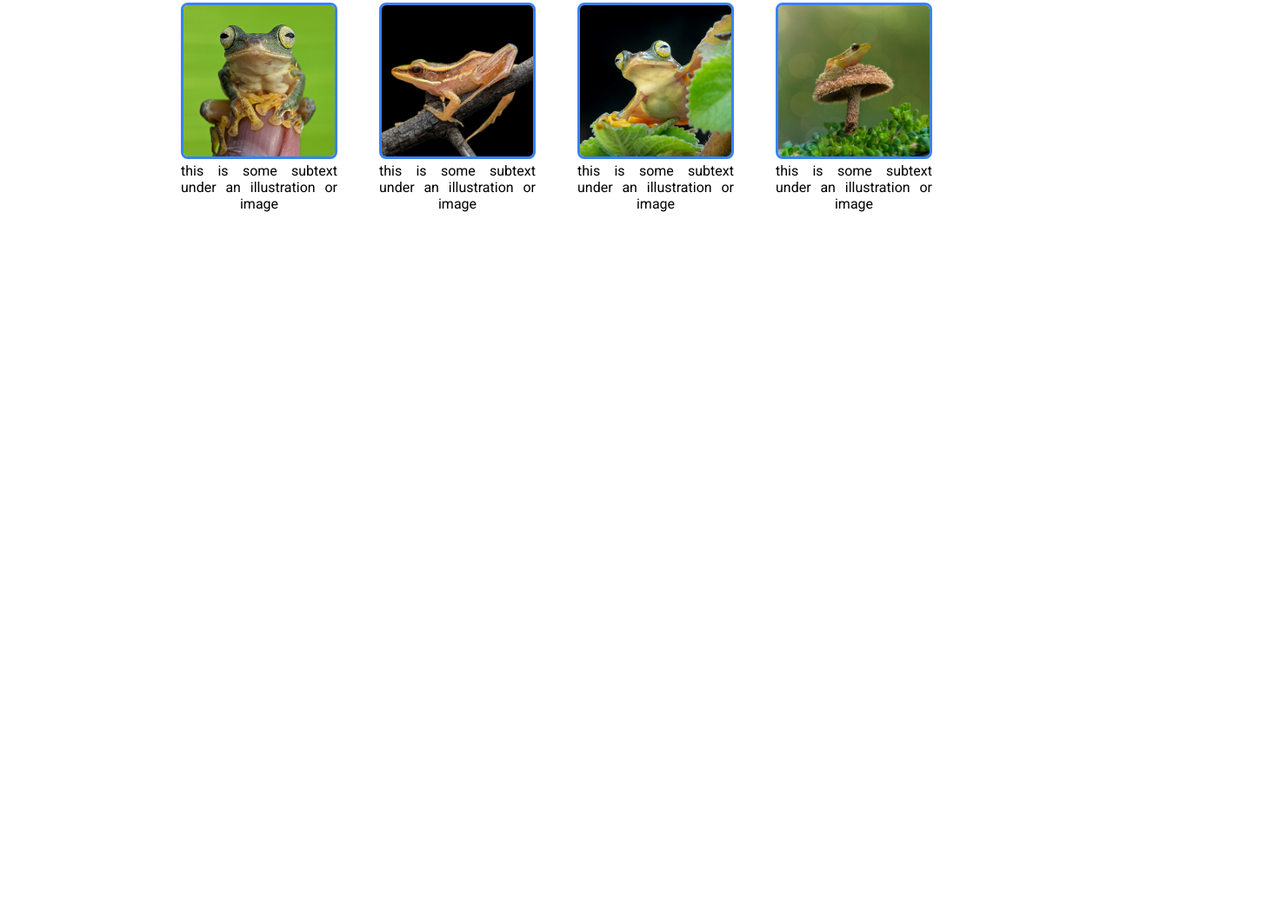
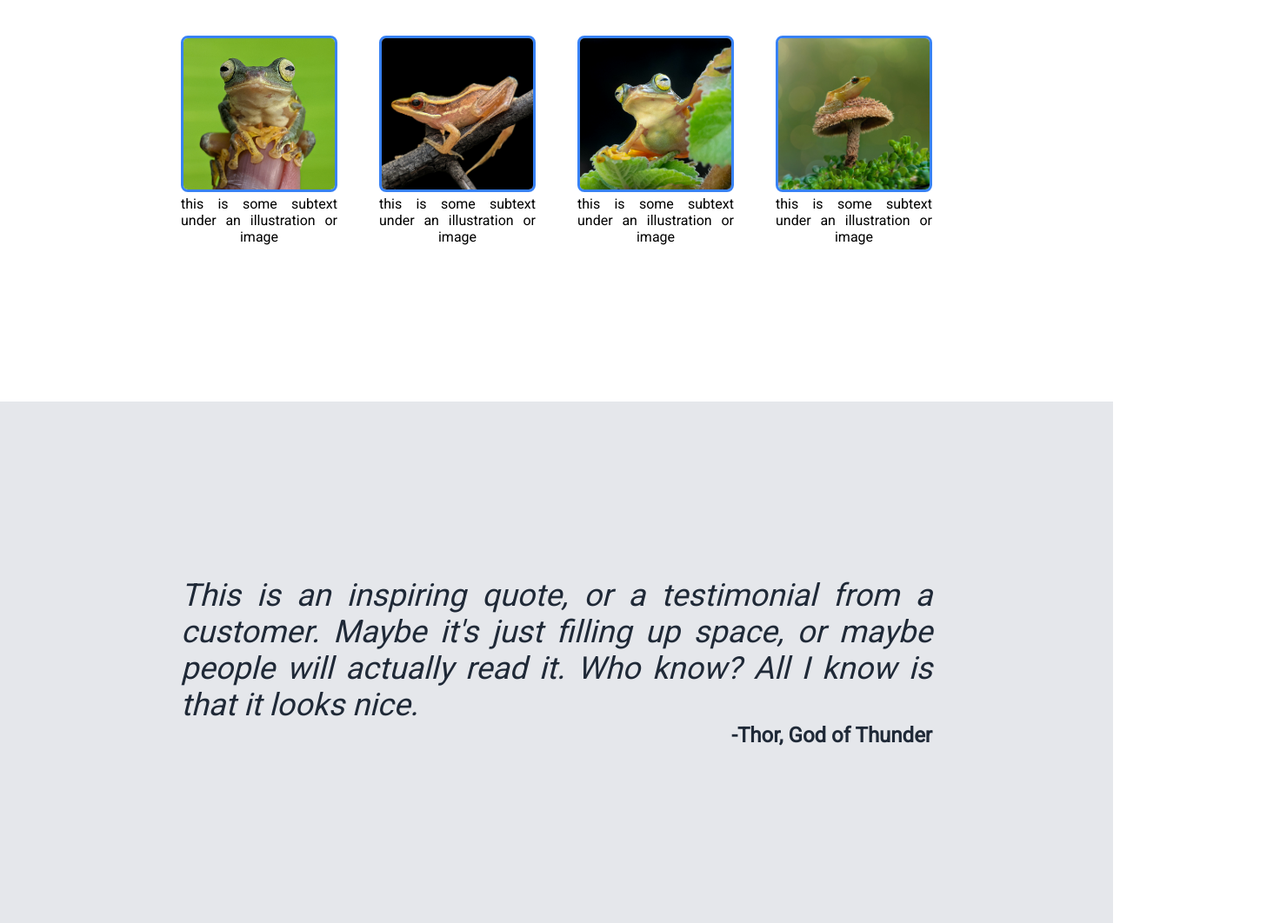
Before and after one commit to avujcevic/landing_page, a plain HTML site: page index.html in a window 1280 px wide. Shown: the part 725-1787 px from the top of the page at 87% size, 1472 px wide, since content can reach past the window. Before the commit the page ends 1165 px from the top, so only its background shows below. Drawn offline with Linux system fonts and the light colour scheme.

```diff
--- a/index.html
+++ b/index.html
@@ -35,23 +35,27 @@
     <div class="info-header">Some random information.</div>
     <div class="info-container">
         <div class="pic-1">
-            <img src="frog1.jpg" alt="Frog"
-            <p>this is some subtext under an illustration or image</p>
+            <img src="frog1.jpg" alt="Frog">
+            <div>this is some subtext under an illustration or image</div>
         </div>
         <div class="pic-2">
-            <img src="frog2.jpg" alt="Frog"
-            <p>this is some subtext under an illustration or image</p>
+            <img src="frog2.jpg" alt="Frog">
+            <div>this is some subtext under an illustration or image</div>
         </div>
         <div class="pic-3">
-            <img src="frog3.jpg" alt="Frog"
-            <p>this is some subtext under an illustration or image</p>
+            <img src="frog3.jpg" alt="Frog">
+            <div>this is some subtext under an illustration or image</div>
         </div>
         <div class="pic-4">
-            <img src="frog4.jpg" alt="Frog"
-            <p>this is some subtext under an illustration or image</p>
+            <img src="frog4.jpg" alt="Frog">
+            <div>this is some subtext under an illustration or image</div>
         </div>
     </div>
 
+    <div class="quote-container">
+        <div class="quote">This is an inspiring quote, or a testimonial from a customer. Maybe it's just filling up space, or maybe people will actually read it. Who know? All I know is that it looks nice.</div>
+        <div class="author">-Thor, God of Thunder</div>
     </div>
+
 </body>
 </html>
--- a/style.css
+++ b/style.css
@@ -7,18 +7,19 @@
     display: flex;
     justify-content: space-between;
     align-items: center;
-    height: 48px;
     background-color: #1F2937;
+    padding: 8px;
 }
 
 .logo {
     font-size: 24px;
+    font-weight: bold;
     color: #F9FAF8;
-    margin-left: 120px;
+    margin-left: 400px;
 }
 
 .header-links {
-    margin-right: 120px;
+    margin-right: 400px;
 }
 
 ul {
@@ -41,7 +42,7 @@
 }
 
 .text {
-    margin-left: 120px;
+    margin-left: 400px;
     height: 240px;
     width: 480px;
     display: flex;
@@ -74,7 +75,7 @@
 
 img {
     height: 240px;
-    margin-right: 120px;
+    margin-right: 400px;
 }
 
 .info {
@@ -118,3 +119,29 @@
     text-align: justify;
     text-align-last: center;
 }
+
+.quote-container {
+    height: 600px;
+    background-color: #E5E7EB;
+    display: flex;
+    flex-direction: column;
+    justify-content: center;
+    align-items: center;
+}
+
+.quote {
+    font-size: 36px;
+    font-weight: 100;
+    font-style: italic;
+    color: #1F2937;
+    width: 864px;
+    text-align: justify;
+}
+
+.author {
+    width: 864px;
+    text-align: right;
+    color: #1F2937;
+    font-size: 24px;
+    font-weight: bold;
+}
```
